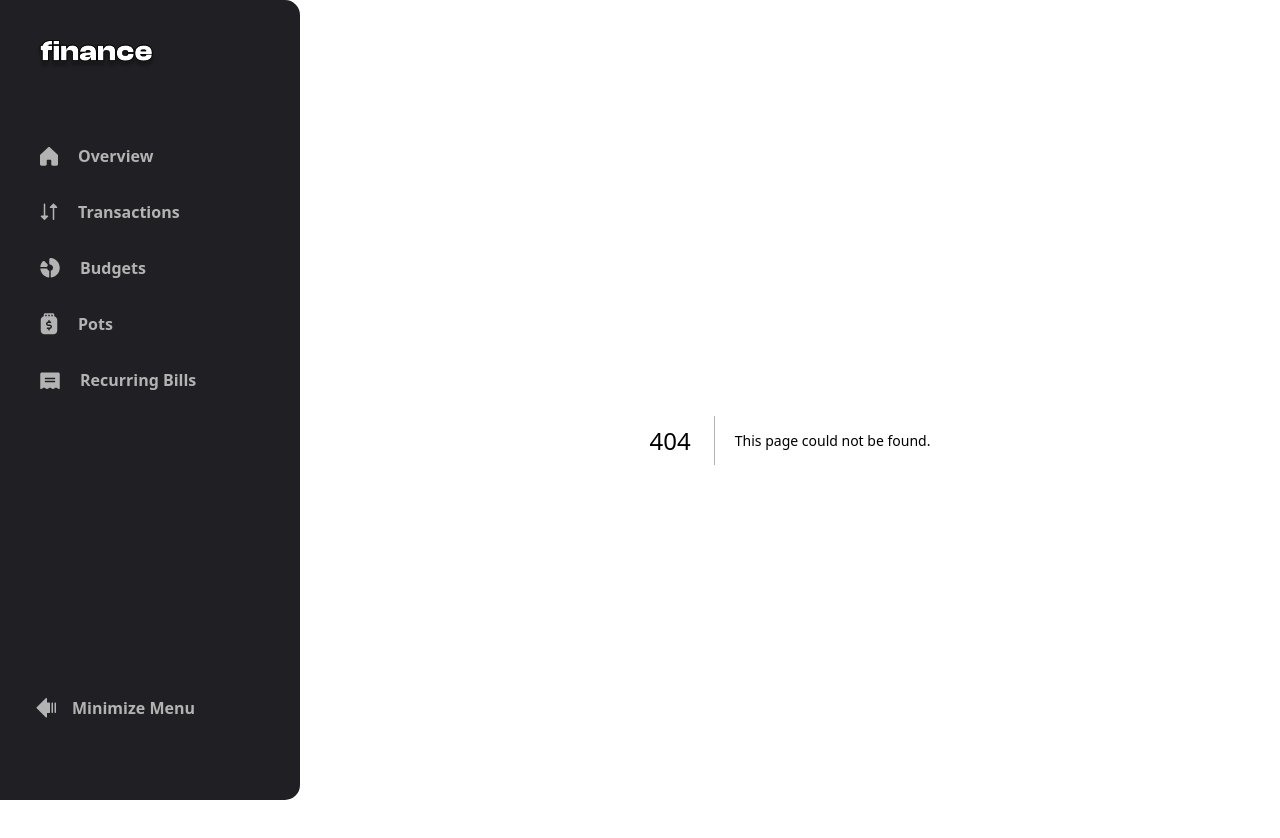
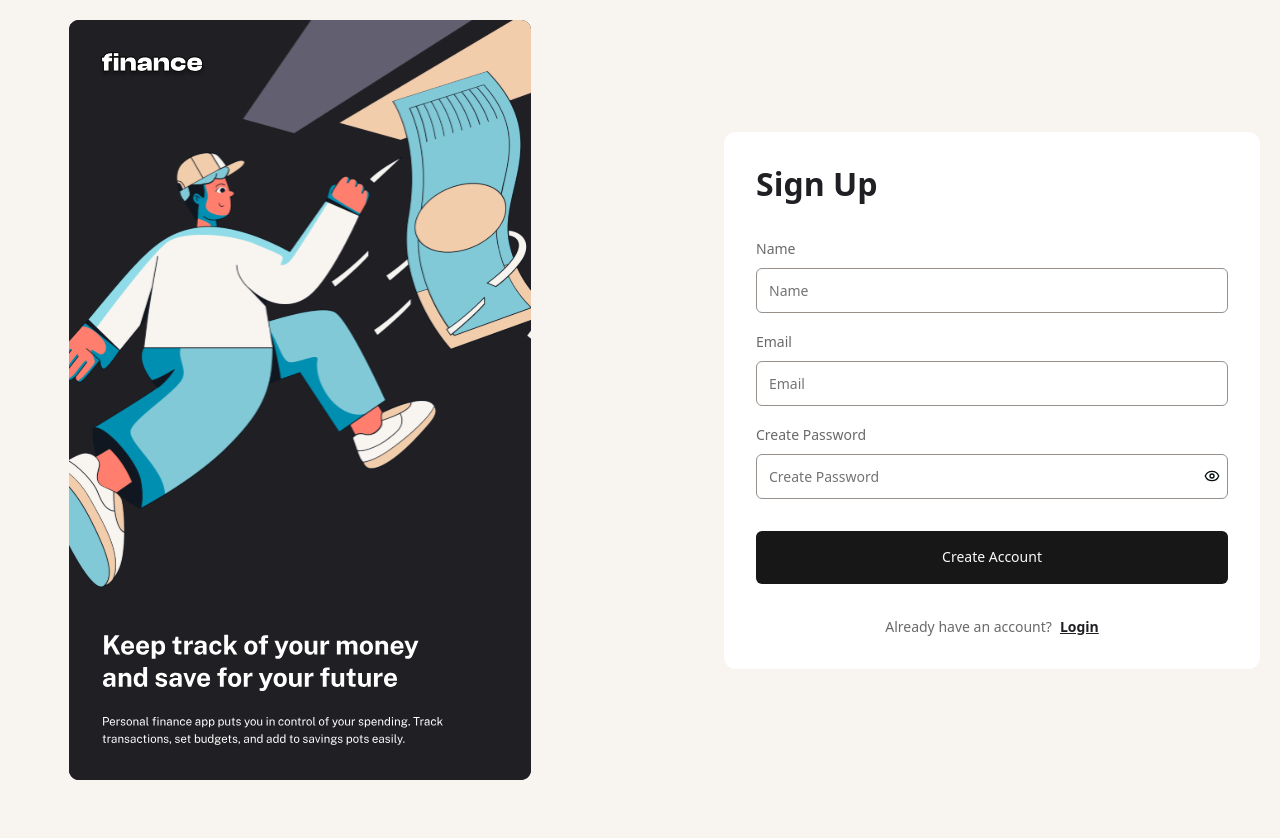
Before and after one commit to habibwritescode/penny-wise, a Next.js app: page /sign-up in a window 1280 px wide. Before the commit this address had no page. After the commit the page ends 800 px from the top, so only its background shows below. Built offline with nearby package versions, Linux system fonts and the light colour scheme.

Commit message:
implement ui for auth pages

```diff
--- a/src/components/form-input.tsx
+++ b/src/components/form-input.tsx
@@ -1,3 +1,4 @@
+import { Eye, EyeOff } from "lucide-react";
 import {
   FormControl,
   FormField,
@@ -6,15 +7,25 @@ import {
   FormMessage,
 } from "./ui/form";
 import { Input } from "./ui/input";
+import { useState } from "react";
 
 type Props = {
   control: any;
   name: string;
   label: string;
   placeholder: string;
+  inputType?: "number" | "text" | "password";
 };
 
-const FormInput = ({ control, name, label, placeholder }: Props) => {
+const FormInput = ({
+  control,
+  name,
+  label,
+  placeholder,
+  inputType = "text",
+}: Props) => {
+  const [type, setType] = useState(inputType);
+
   return (
     <FormField
       control={control}
@@ -23,7 +34,22 @@ const FormInput = ({ control, name, label, placeholder }: Props) => {
         <FormItem>
           <FormLabel className="text-grey-500">{label}</FormLabel>
           <FormControl>
-            <Input placeholder={placeholder} {...field} />
+            <div className="relative">
+              <Input placeholder={placeholder} {...field} type={type} />
+
+              {inputType === "password" && (
+                <div className="absolute top-1/2 right-2 transform -translate-y-1/2">
+                  {type === "password" ? (
+                    <Eye onClick={() => setType("text")} className="w-4 h-4" />
+                  ) : (
+                    <EyeOff
+                      onClick={() => setType("password")}
+                      className="w-4 h-4"
+                    />
+                  )}
+                </div>
+              )}
+            </div>
           </FormControl>
           {/* <FormDescription>This is your public display name.</FormDescription> */}
           <FormMessage />
--- a/src/components/layout/auth-layout.tsx
+++ b/src/components/layout/auth-layout.tsx
@@ -2,11 +2,11 @@ import Image from "next/image";
 
 const AuthLayout = ({ children }: { children: React.ReactElement }) => {
   return (
-    <div className="h-screen flex items-center justify-between p-5">
+    <div className="h-screen flex items-center gap-36 p-5">
       <div className="max-h-full h-full flex items-center justify-center">
         <Image
           className="object-contain max-h-full"
-          src="/images/illustration.svg"
+          src="/assets/images/illustration.svg"
           alt=""
           width={560}
           height={920}
@@ -14,7 +14,7 @@ const AuthLayout = ({ children }: { children: React.ReactElement }) => {
         />
       </div>
 
-      <div>{children}</div>
+      <div className="flex-1">{children}</div>
     </div>
   );
 };
--- /dev/null
+++ b/src/modules/auth/login/components/login-form.tsx
@@ -0,0 +1,54 @@
+import { useForm } from "react-hook-form";
+import { z } from "zod";
+import { zodResolver } from "@hookform/resolvers/zod";
+
+import FormInput from "@/components/form-input";
+import { Button } from "@/components/ui/button";
+import { Form } from "@/components/ui/form";
+
+const formSchema = z.object({
+  email: z.string().email().min(1, { message: "Required" }),
+  password: z.string().min(1, { message: "Required" }),
+});
+
+const LoginForm = () => {
+  const form = useForm<z.infer<typeof formSchema>>({
+    resolver: zodResolver(formSchema),
+    defaultValues: {
+      email: "",
+      password: "",
+    },
+  });
+
+  const onSubmit = (values: z.infer<typeof formSchema>) => {
+    console.log("values", values);
+  };
+
+  return (
+    <Form {...form}>
+      <form onSubmit={form.handleSubmit(onSubmit)}>
+        <div className="space-y-4">
+          <FormInput
+            name="email"
+            placeholder="Email"
+            label="Email"
+            control={form.control}
+          />
+          <FormInput
+            inputType="password"
+            name="password"
+            placeholder="Password"
+            label="Password"
+            control={form.control}
+          />
+        </div>
+
+        <Button className="w-full mt-8" size="xl" type="submit">
+          Login
+        </Button>
+      </form>
+    </Form>
+  );
+};
+
+export default LoginForm;
--- /dev/null
+++ b/src/modules/auth/login/login-page.tsx
@@ -0,0 +1,28 @@
+import Typography from "@/components/typography";
+import Link from "next/link";
+
+import LoginForm from "./components/login-form";
+
+const LoginPage = () => {
+  return (
+    <div className="bg-white p-8 space-y-8 rounded-xl max-w-[560px]">
+      <Typography tag="h1">Login</Typography>
+
+      <LoginForm />
+
+      <div className="flex gap-2 justify-center">
+        <Typography className="text-grey-500" variant="preset-4">
+          Need to create an account?
+        </Typography>
+
+        <Link href="/sign-up">
+          <Typography className="underline" variant="preset-4-bold">
+            Sign Up
+          </Typography>
+        </Link>
+      </div>
+    </div>
+  );
+};
+
+export default LoginPage;
--- /dev/null
+++ b/src/modules/auth/sign-up/components/signup-form.tsx
@@ -0,0 +1,62 @@
+import { useForm } from "react-hook-form";
+import { z } from "zod";
+import { zodResolver } from "@hookform/resolvers/zod";
+
+import FormInput from "@/components/form-input";
+import { Button } from "@/components/ui/button";
+import { Form } from "@/components/ui/form";
+
+const formSchema = z.object({
+  email: z.string().email().min(1, { message: "Required" }),
+  password: z.string().min(1, { message: "Required" }),
+  name: z.string().min(1, { message: "Required" }),
+});
+
+const SignUpForm = () => {
+  const form = useForm<z.infer<typeof formSchema>>({
+    resolver: zodResolver(formSchema),
+    defaultValues: {
+      name: "",
+      email: "",
+      password: "",
+    },
+  });
+
+  const onSubmit = (values: z.infer<typeof formSchema>) => {
+    console.log("values", values);
+  };
+
+  return (
+    <Form {...form}>
+      <form onSubmit={form.handleSubmit(onSubmit)}>
+        <div className="space-y-4">
+          <FormInput
+            name="name"
+            placeholder="Name"
+            label="Name"
+            control={form.control}
+          />
+          <FormInput
+            name="email"
+            placeholder="Email"
+            label="Email"
+            control={form.control}
+          />
+          <FormInput
+            inputType="password"
+            name="password"
+            placeholder="Create Password"
+            label="Create Password"
+            control={form.control}
+          />
+        </div>
+
+        <Button className="w-full mt-8" size="xl" type="submit">
+          Create Account
+        </Button>
+      </form>
+    </Form>
+  );
+};
+
+export default SignUpForm;
--- /dev/null
+++ b/src/modules/auth/sign-up/sign-up-page.tsx
@@ -0,0 +1,27 @@
+import Typography from "@/components/typography";
+import Link from "next/link";
+import SignUpForm from "./components/signup-form";
+
+const SignUpPage = () => {
+  return (
+    <div className="bg-white p-8 space-y-8 rounded-xl max-w-[560px]">
+      <Typography tag="h1">Sign Up</Typography>
+
+      <SignUpForm />
+
+      <div className="flex gap-2 justify-center">
+        <Typography className="text-grey-500" variant="preset-4">
+          Already have an account?
+        </Typography>
+
+        <Link href="/login">
+          <Typography className="underline" variant="preset-4-bold">
+            Login
+          </Typography>
+        </Link>
+      </div>
+    </div>
+  );
+};
+
+export default SignUpPage;
--- /dev/null
+++ b/src/pages/login/index.tsx
@@ -0,0 +1,15 @@
+import React, { ReactElement } from "react";
+
+import type { NextPageWithLayout } from "../_app";
+import AuthLayout from "@/components/layout/auth-layout";
+import LoginPage from "@/modules/auth/login/login-page";
+
+const Login: NextPageWithLayout = () => {
+  return <LoginPage />;
+};
+
+Login.getLayout = function getLayout(page: ReactElement) {
+  return <AuthLayout>{page}</AuthLayout>;
+};
+
+export default Login;
--- /dev/null
+++ b/src/pages/sign-up/index.tsx
@@ -0,0 +1,15 @@
+import React, { ReactElement } from "react";
+
+import type { NextPageWithLayout } from "../_app";
+import AuthLayout from "@/components/layout/auth-layout";
+import SignUpPage from "@/modules/auth/sign-up/sign-up-page";
+
+const SignUp: NextPageWithLayout = () => {
+  return <SignUpPage />;
+};
+
+SignUp.getLayout = function getLayout(page: ReactElement) {
+  return <AuthLayout>{page}</AuthLayout>;
+};
+
+export default SignUp;
```
